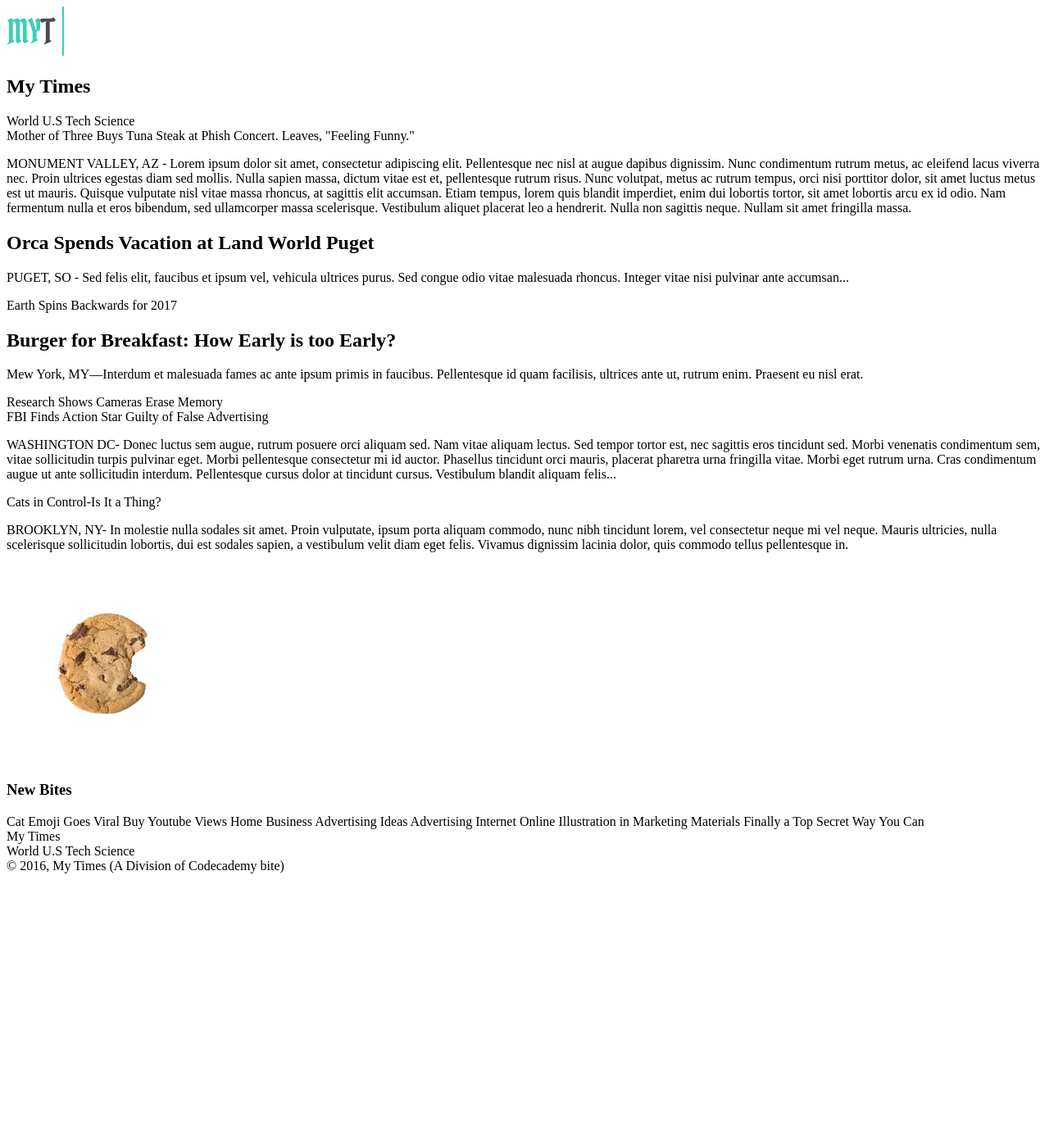
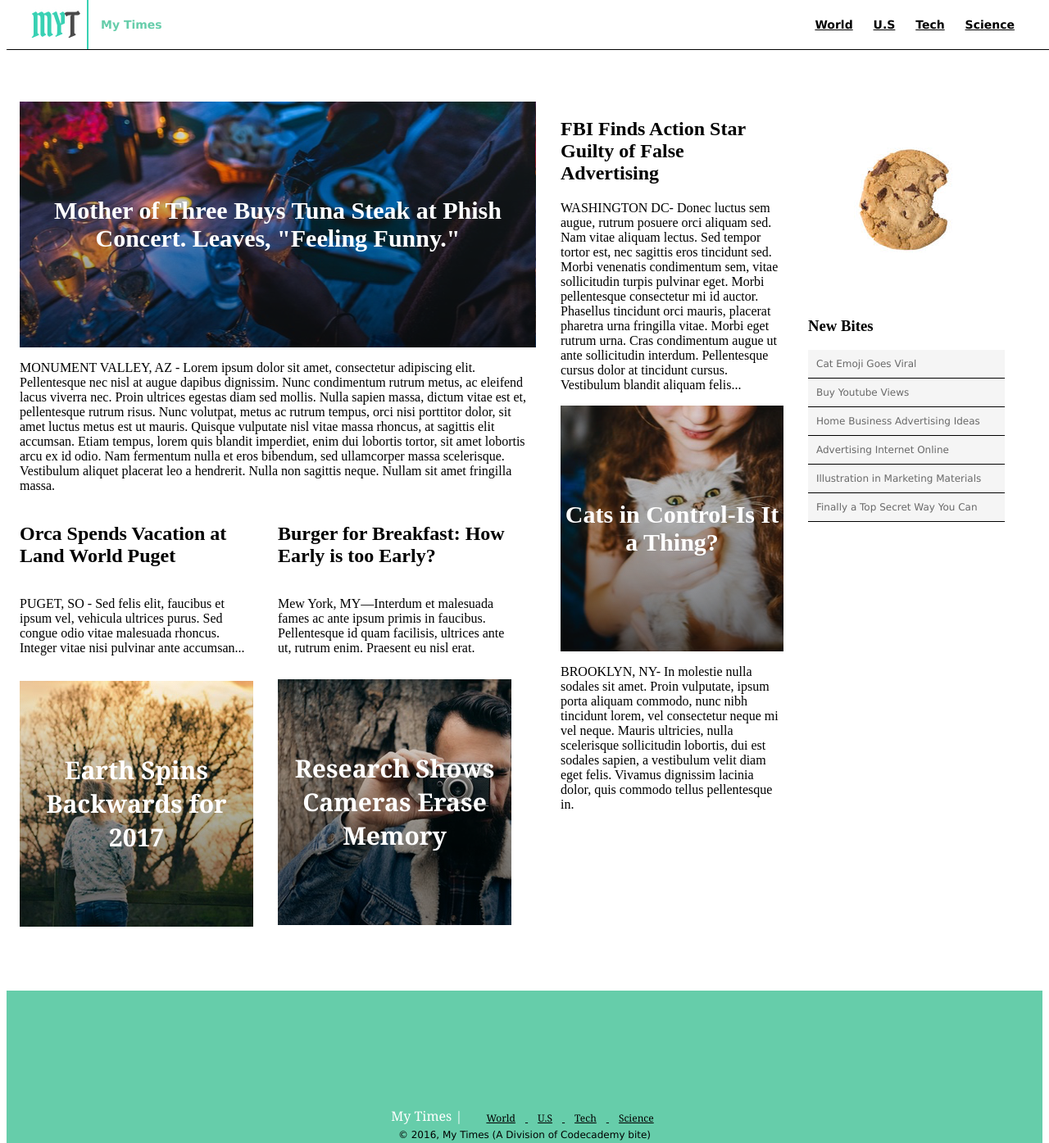
Before and after one commit to lenguyen2808/Mytimes, a plain HTML site: page index.html in a window 1280 px wide. Shown: the top 1395 px of the page at 82% size. Before the commit the page ends 1074 px from the top, so only its background shows below. Drawn offline with Linux system fonts and the light colour scheme.

Commit message:
Changes to be committed: 	modified:   Resources/Css/Stylesheet.css 	modified:   index.html

```diff
--- a/Resources/Css/Stylesheet.css
+++ b/Resources/Css/Stylesheet.css
@@ -0,0 +1,202 @@
+
+.header{
+  display: flex;
+  align-items: center;
+  position: fixed;
+  z-index:10;
+  width: 100%;
+  height: 60px;
+  border-bottom: 1px solid black;
+  background-color: white;
+  font-family: Verdana;
+  font-size: 14px;
+  font-weight: bold;
+  position: fixed;
+  top:0px;
+}
+
+.logo{
+display: flex;
+align-items: center;
+flex-grow: 1;
+padding-left: 30px;
+}
+
+
+.logo span{
+  color:MediumAquamarine;
+  margin-left: 15px;
+}
+
+.nav{
+  display: inline-block;
+  padding-right: 40px;
+}
+
+.nav span{
+  padding: 20px 10px;
+  text-decoration: underline;
+}
+
+.body{
+  display: flex;
+  width: 1232px;
+  margin: 0 auto 78px auto;
+  padding-top: 116px;
+  z-index:5;
+
+
+}
+
+.column{
+  display: flex;
+  display: inline-block;
+  margin-right:30px;
+}
+
+.column .large{
+  width: 630px;
+  padding-left: 30px;
+}
+
+.first-news{
+  width: 630px;
+
+}
+
+.img-content{
+  background-image:url(../Video-picture/img-story-main.png);
+  width: 630px;
+  height: 300px;
+  color: white;
+  font-size: 30px;
+  display:flex;
+  flex-direction:column;
+  justify-content: center;
+  text-align: center;
+  font-weight:bold;
+}
+
+.first-news{
+}
+
+.stories{
+  display: flex;
+  width: 630px;
+}
+
+.story{
+  display: flex;
+  flex-direction: column;
+  width: 300px;
+  margin: 0 30px 0 0;
+}
+
+.story-2-img{
+
+  background-image: url(../Video-picture/img-story-2.png);
+  display: flex;
+  flex-direction: column;
+  justify-content: center;
+  height: 300px;
+  margin-top: 15px;
+  font-family: Georgia;
+  font-weight: bold;
+  font-size: 30px;
+  color: white;
+  text-align: center;
+}
+
+.story-3-img{
+  background-image: url(../Video-picture/img-story-3.png);
+  display:flex;
+  flex-direction:column;
+  height: 300px;
+  color: white;
+  font-family:Georgia;
+  margin-top:13px;
+  font-size:30px;
+  font-weight: bold;
+  justify-content: center;
+  text-align: center;
+
+}
+
+.narative{
+}
+
+.column .medium{
+   width: 300px;
+   border: 1px solid black;
+}
+
+.story-4-img{
+  background-image: url(../Video-picture/img-story-1.png);
+  display:flex;
+  flex-direction: column;
+  height:300px;
+  text-align: center;
+  justify-content: center;
+  color:white;
+  font-size: 30px;
+  font-weight: bold;
+}
+
+.column .small{
+   width: 240px;
+
+}
+
+.bites{
+  display: flex;
+  flex-direction: column;
+  background-color: WhiteSmoke;
+  font-family: Verdana;
+  font-size: 12px;
+  color: DimGray;
+  text-align: left;
+  border-bottom: 1px solid black;
+  padding: 10px;
+
+}
+
+footer {
+  display: inline-flex;
+  flex-direction:column;
+  justify-content: center;
+  text-align:center;
+  background-color: MediumAquamarine;
+  margin: auto;
+  font-family: Verdana;
+  font-size: 12px;
+  height: 325px;
+  width: 100%
+
+}
+
+.info{
+  display: inline-flex;
+  justify-content: center;
+  text-align: center;
+
+}
+
+.title{
+  display: inline-block;
+  color: white;
+  padding:10px;
+  font-size: 16px;
+  font-family: Georgia;
+}
+
+.info nav{
+  display: inline-block;
+  padding: 5px;
+  font-size: 12px;
+  font-family: Georgia;
+  text-decoration: underline;
+}
+
+.info span{
+  padding: 0px 12px;
+}
--- a/index.html
+++ b/index.html
@@ -8,8 +8,10 @@
 <body>
   <!--header-->
   <div class="header">
+    <div class="logo">
     <img src="Resources/Video-picture/img-myt-logo.jpg" alt="Mytimes logo">
-    <h2>My Times</h2>
+    <span>My Times</span>
+    </div>
     <nav class="nav">
       <span>World</span>
       <span>U.S</span>
@@ -20,13 +22,15 @@
 
   <!--body-->
   <div class="body">
-    <div class="column1">
+    <div class="column large">
+
       <div class="first-news">
-        <div class="img-content"
+        <div class="img-content">
         <span>Mother of Three Buys Tuna Steak at Phish Concert. Leaves, "Feeling Funny."</span>
         </div>
         <p class="narrative">MONUMENT VALLEY, AZ - Lorem ipsum dolor sit amet, consectetur adipiscing elit. Pellentesque nec nisl at augue dapibus dignissim. Nunc condimentum rutrum metus, ac eleifend lacus viverra nec. Proin ultrices egestas diam sed mollis. Nulla sapien massa, dictum vitae est et, pellentesque rutrum risus. Nunc volutpat, metus ac rutrum tempus, orci nisi porttitor dolor, sit amet luctus metus est ut mauris. Quisque vulputate nisl vitae massa rhoncus, at sagittis elit accumsan. Etiam tempus, lorem quis blandit imperdiet, enim dui lobortis tortor, sit amet lobortis arcu ex id odio. Nam fermentum nulla et eros bibendum, sed ullamcorper massa scelerisque. Vestibulum aliquet placerat leo a hendrerit. Nulla non sagittis neque. Nullam sit amet fringilla massa.</p>
       </div>
+
       <div class="stories">
         <div class="story">
           <div class="text-content">
@@ -37,6 +41,7 @@
           </div>
           <div class="story-2-img">
             <span>Earth Spins Backwards for 2017</span>
+          </div>
         </div>
 
         <div class="story">
@@ -53,15 +58,16 @@
       </div>
     </div>
 
+
   <!--Column 2-->
-    <div class="column2">
-        <div class="text-content"
+  <div class="column medium">
+        <div class="text-content">
           <h2>FBI Finds Action Star Guilty of False Advertising</h2>
         </div>
         <div class="narrative">
             <p>WASHINGTON DC- Donec luctus sem augue, rutrum posuere orci aliquam sed. Nam vitae aliquam lectus. Sed tempor tortor est, nec sagittis eros tincidunt sed. Morbi venenatis condimentum sem, vitae sollicitudin turpis pulvinar eget. Morbi pellentesque consectetur mi id auctor. Phasellus tincidunt orci mauris, placerat pharetra urna fringilla vitae. Morbi eget rutrum urna. Cras condimentum augue ut ante sollicitudin interdum. Pellentesque cursus dolor at tincidunt cursus. Vestibulum blandit aliquam felis...</p>
         </div>
-        <div class=story-3-img>
+        <div class=story-4-img>
           <span>Cats in Control-Is It a Thing?</span>
         </div>
         <div class="narrative">
@@ -70,7 +76,7 @@
     </div>
 
 <!--Column 3-->
-    <div class="column3">
+  <div class="column small">
       <img src="Resources/Video-picture/img-news-bite.png" alt="cookies">
       <div class ="new-bites">
         <h3>New Bites</h3>
@@ -84,10 +90,11 @@
     </div>
   </div>
 
+
 <!--Footer-->
     <footer>
       <div class="info">
-        <span class="title"> My Times</span>
+        <span class="title"> My Times |</span>
         <nav>
           <span>World</span>
           <span>U.S</span>
```
Lines whose indentation alone changed are shown as unchanged.
